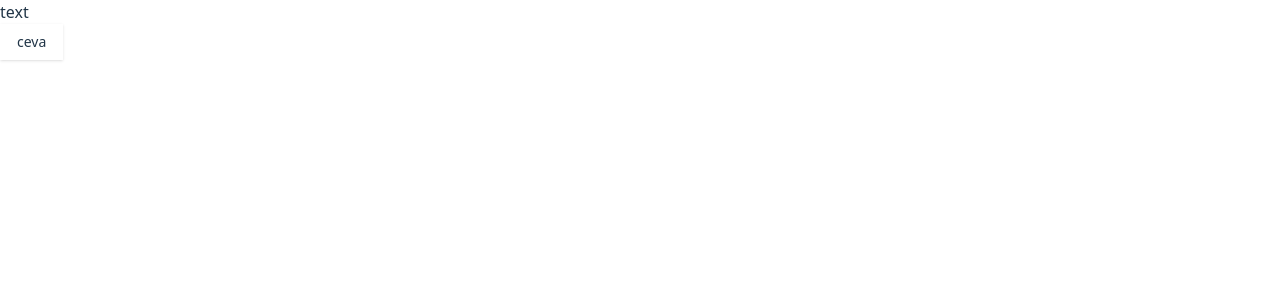
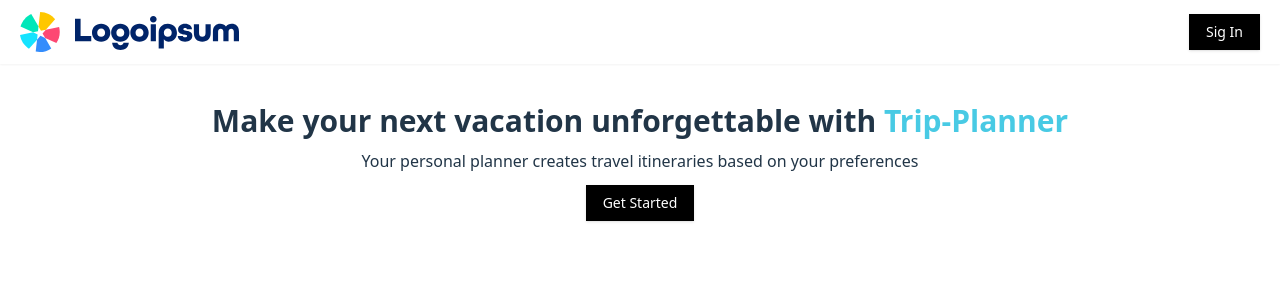
Before and after one commit to TeoG-H/Trip-Planner, a React app: page / in a window 1280 px wide. Shown: the top 300 px of the page. Built offline with nearby package versions, Linux system fonts and the light colour scheme; the HTML template or start-up script is replaced by a standard one.

Commit message:
buil the main page interface

```diff
--- a/src/App.jsx
+++ b/src/App.jsx
@@ -3,14 +3,14 @@ import reactLogo from './assets/react.svg'
 import viteLogo from '/vite.svg'
 import './App.css'
 import { Button } from './components/ui/button'
+import Hero from './components/custom/Hero'
 
 function App() {
   const [count, setCount] = useState(0)
 
   return (
     <>
-      <h2>text </h2>
-      <Button> ceva</Button>
+      <Hero/>
     </>
   )
 }
--- /dev/null
+++ b/src/components/custom/Header.jsx
@@ -0,0 +1,15 @@
+import React from 'react'
+import { Button } from '../ui/button'
+
+function Header() {
+  return (
+    <div className='p-3 shadow-sm flex justify-between items-center px-5'>
+        <img src='/logo.svg'/>
+        <div>
+            <Button>Sig In</Button>
+        </div>
+    </div>
+  )
+}
+
+export default Header
--- /dev/null
+++ b/src/components/custom/Hero.jsx
@@ -0,0 +1,19 @@
+import React from 'react'
+import { Button } from '../ui/button'
+
+function Hero() {
+  return (
+    <div className='flex justify-center flex-col items-center mx-35 gap-3'>
+      <h1 className='font-extrabold text-[30px] text-center mt-10'>
+      Make your next vacation unforgettable with <span className='text-[#48cae4]'>Trip-Planner</span></h1>
+      <p className=' text-base text-g'> Your personal planner creates travel itineraries based on your preferences </p>
+    <Button>
+      Get Started
+    </Button>
+
+    </div>
+
+  )
+}
+
+export default Hero
--- a/src/components/ui/button.jsx
+++ b/src/components/ui/button.jsx
@@ -10,7 +10,8 @@ const buttonVariants = cva(
     variants: {
       variant: {
         default:
-          "bg-primary text-primary-foreground shadow hover:bg-primary/90",
+
+           "bg-black text-white shadow hover:bg-black/90",
         destructive:
           "bg-destructive text-destructive-foreground shadow-sm hover:bg-destructive/90",
         outline:
--- /dev/null
+++ b/src/create-trip/index.jsx
@@ -0,0 +1,11 @@
+import React from 'react'
+
+function CreateTrip() {
+  return (<>
+    <div> CreateTrip </div>
+    <p>cevaaa</p>
+    </>
+  )
+}
+
+export default CreateTrip
--- a/src/index.css
+++ b/src/index.css
@@ -6,9 +6,9 @@
   line-height: 1.5;
   font-weight: 400;
 
-  color-scheme: light dark;
-  color: rgba(255, 255, 255, 0.87);
-  background-color: #242424;
+  color-scheme: light;
+ color: #213547;            /* text închis */
+  background-color: #ffffff; /* fundal ALB */
 
   font-synthesis: none;
   text-rendering: optimizeLegibility;
@@ -42,6 +42,7 @@ button {
   font-weight: 500;
   font-family: inherit;
   background-color: #1a1a1a;
+  color: #ffffff;
   cursor: pointer;
   transition: border-color 0.25s;
 }
@@ -52,16 +53,3 @@ button:focus,
 button:focus-visible {
   outline: 4px auto -webkit-focus-ring-color;
 }
-
-@media (prefers-color-scheme: light) {
-  :root {
-    color: #213547;
-    background-color: #ffffff;
-  }
-  a:hover {
-    color: #747bff;
-  }
-  button {
-    background-color: #f9f9f9;
-  }
-}
--- a/src/main.jsx
+++ b/src/main.jsx
@@ -4,14 +4,24 @@ import './index.css'
 import App from './App.jsx'
 import { createBrowserRouter } from 'react-router-dom'
 import { RouterProvider } from 'react-router'
+import CreateTrip from './create-trip/index.jsx'
+import Header from './components/custom/Header'
 
 const router=createBrowserRouter([
 {
   path:'/',
   element:<App/>
-}])
+},
+{
+  path:'/create-trip',
+  element:<CreateTrip/>
+}
+])
+
+
 createRoot(document.getElementById('root')).render(
   <StrictMode>
+    <Header/>
     <RouterProvider router={router}/>
   </StrictMode>,
 )
```
Also changed, not shown: public/logo.svg (added).
